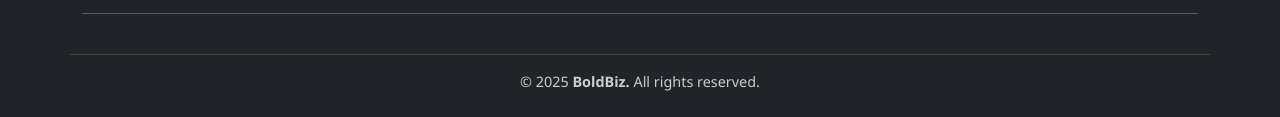
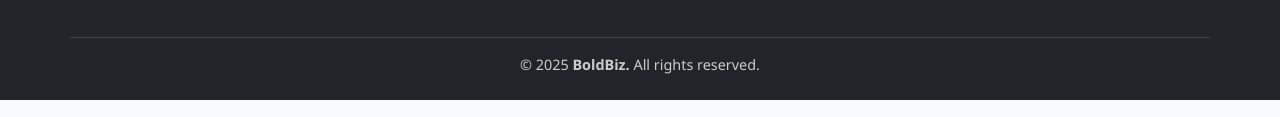
Before and after one commit to shreesh-pandey/BoldBiz, a plain HTML site: page index.html in a window 1280 px wide. Shown: the part 2508-2625 px from the top of the page. Drawn offline with nearby package versions, Linux system fonts and the light colour scheme.

Commit message:
Fix: Remove duplicate footer lines causing visual clutter
- Updated the footer HTML to eliminate the duplicated horizontal lines appearing at the bottom of the page.
- This resolves the visual duplication issue by ensuring only a single footer line is displayed as intended in the design.
- No CSS changes were needed.

```diff
--- a/index.html
+++ b/index.html
@@ -152,10 +152,12 @@
     </div>
   </section>
 
-  <!-- Footer -->
+  <!-- Footer Section -->
+
   <footer class="bg-dark text-white pt-5 pb-4 mt-5">
     <div class="container text-center text-md-left">
       <div class="row text-center text-md-left">
+
         <div class="col-md-4 col-lg-4 col-xl-4 mx-auto mt-3">
           <h5 class="text-uppercase mb-4 font-weight-bold text-warning">BoldBiz</h5>
           <p>Professional agency helping businesses grow through impactful design and strategy.</p>
@@ -175,17 +177,17 @@
           <a href="#" class="text-white me-4"><i class="bi bi-linkedin"></i></a>
           <a href="#" class="text-white me-4"><i class="bi bi-instagram"></i></a>
         </div>
+
       </div>
 
-      <hr class="mb-4" />
-
-      <div class="row align-items-center">
-        <div class="copyright">
+      <div class="row align-items-center mt-4">
+        <div class="copyright text-center w-100">
           © 2025 <strong>BoldBiz.</strong> All rights reserved.
         </div>
       </div>
     </div>
   </footer>
+
 
   <!-- Bootstrap and AOS JS -->
   <script src="https://cdn.jsdelivr.net/npm/bootstrap@5.3.0/dist/js/bootstrap.bundle.min.js"></script>
```
